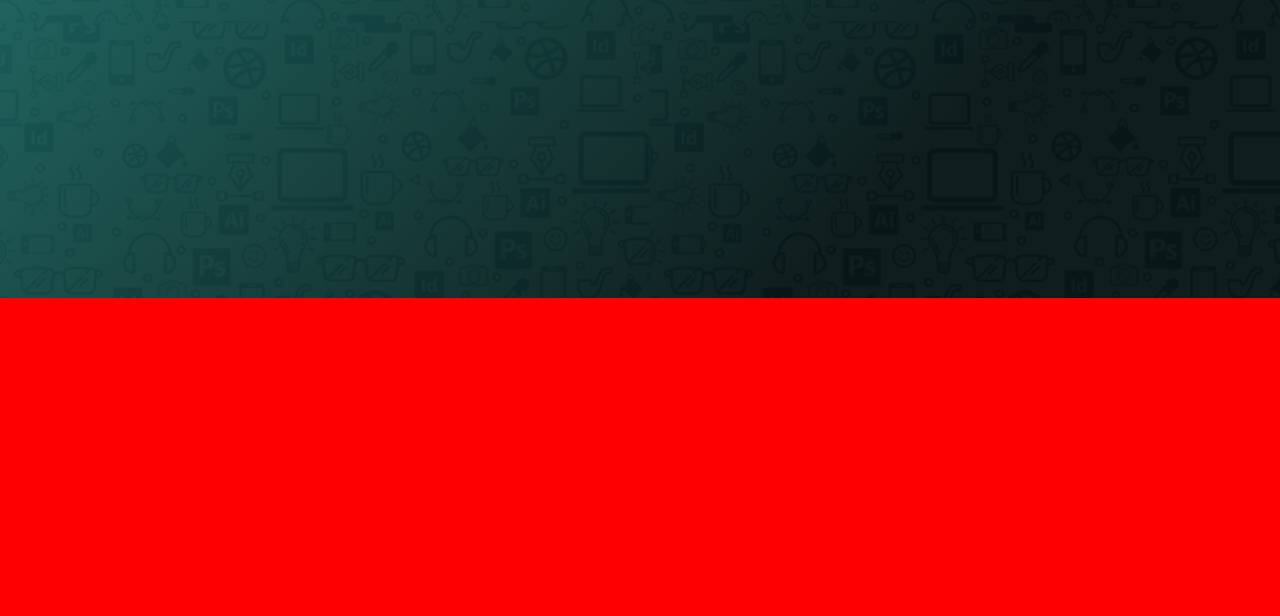
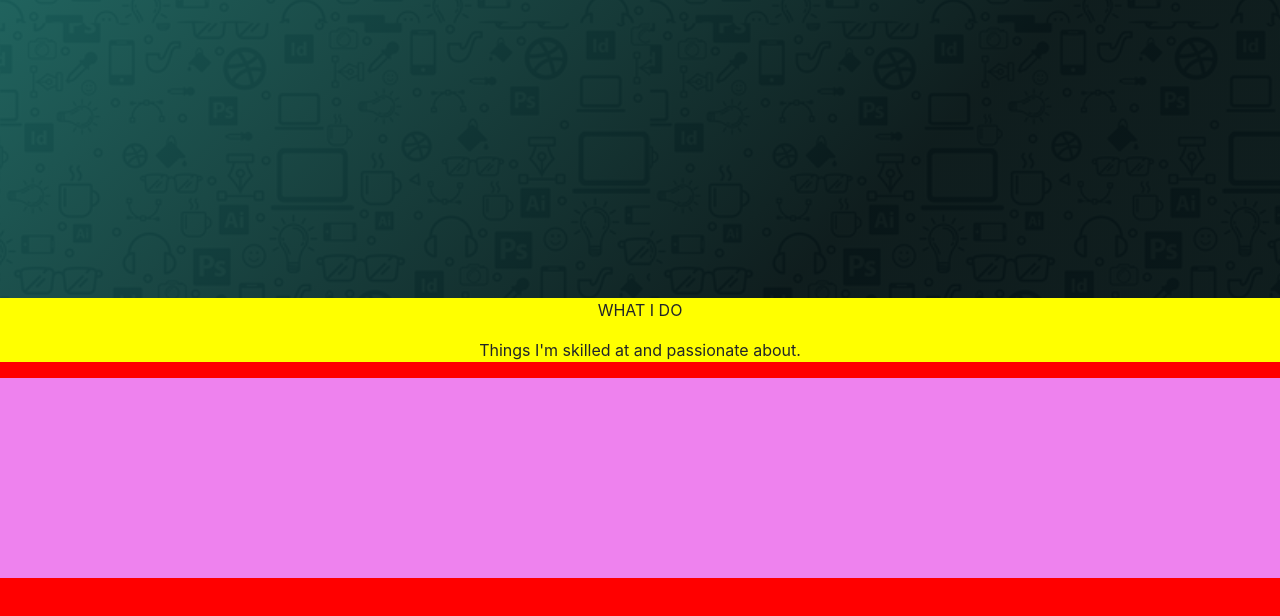
Before and after one commit to AtdheUruqi/my-portfolio, a React app: page / in a window 1280 px wide. Shown: the part 952-1568 px from the top of the page. Built offline with nearby package versions, Linux system fonts and the light colour scheme; a web font is replaced by a local one.

Commit message:
worked on WhatIDo

```diff
--- a/src/components/WhatIDo/index.js
+++ b/src/components/WhatIDo/index.js
@@ -2,8 +2,14 @@ import React from 'react';
 import './style/styles.css';
 const Skills = () => {
     return (
-        <div style={{backgroundColor:'red',height:'800px'}} >
+        <div style={{ backgroundColor: 'red', height: '800px' }} >
+            <div style={{ backgroundColor: 'yellow', textAlign: 'center' }}>
+                <p>WHAT I DO</p>
+                <p>Things I'm skilled at and passionate about.</p>
+            </div>
+            <div style={{backgroundColor:'violet',height:200}}>
 
+            </div>
         </div>
     );
 };
```
